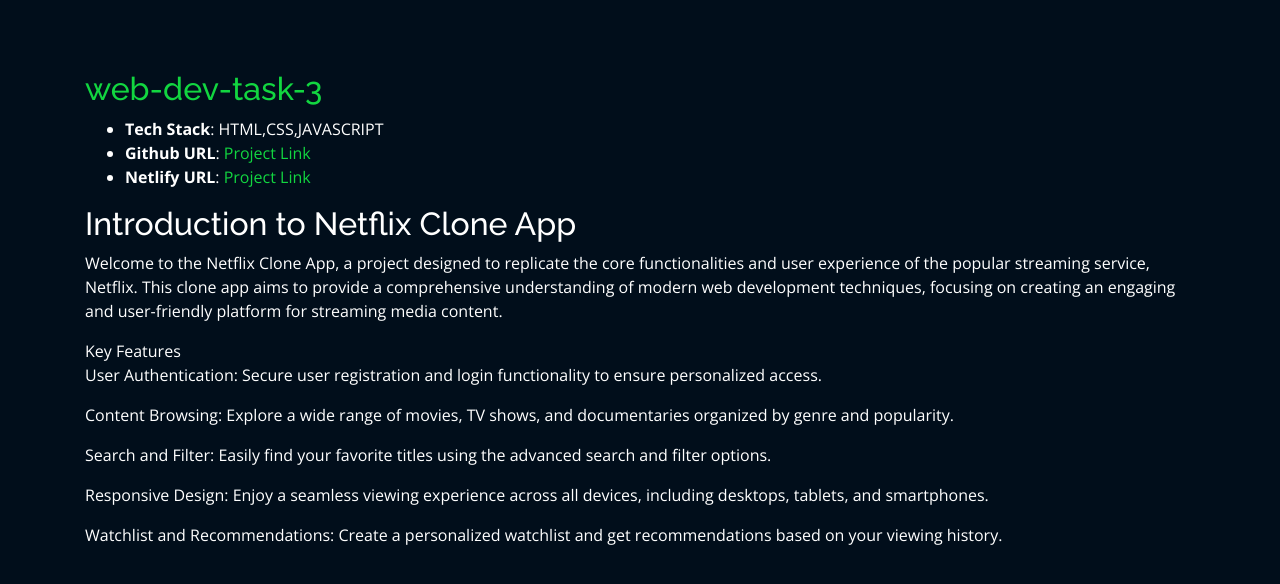
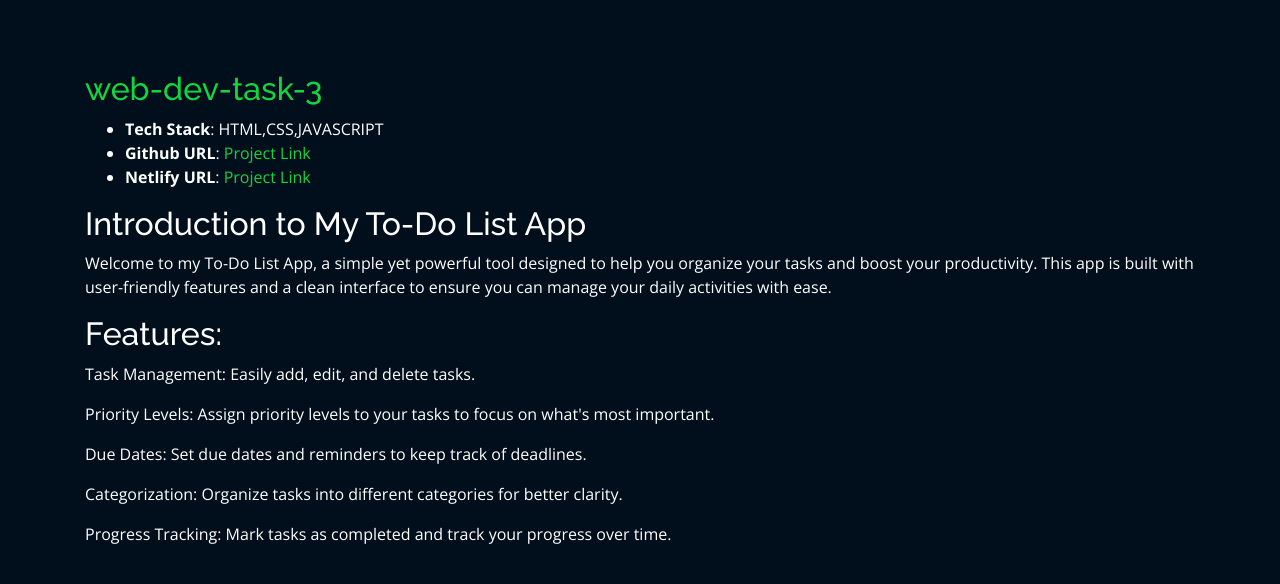
Before and after one commit to yssnprasad/my_portfolio, a plain HTML site: page projects/web-dev-task-3.html in a window 1280 px wide. Drawn offline with nearby package versions, Linux system fonts and the light colour scheme.

Commit message:
Update web-dev-task-3.html

```diff
--- a/projects/web-dev-task-3.html
+++ b/projects/web-dev-task-3.html
@@ -59,15 +59,15 @@
 
                         </ul>
 
-<h2>Introduction to Netflix Clone App</h2>
-                <p>Welcome to the Netflix Clone App, a project designed to replicate the core functionalities and user experience of the popular streaming service, Netflix. This clone app aims to provide a comprehensive understanding of modern web development techniques, focusing on creating an engaging and user-friendly platform for streaming media content.</p>
+<h2>Introduction to My To-Do List App</h2>
+<p>Welcome to my To-Do List App, a simple yet powerful tool designed to help you organize your tasks and boost your productivity. This app is built with user-friendly features and a clean interface to ensure you can manage your daily activities with ease.</p>
 
-                <h>Key Features</h>
-<p>User Authentication: Secure user registration and login functionality to ensure personalized access.</p>
-<p>Content Browsing: Explore a wide range of movies, TV shows, and documentaries organized by genre and popularity.</p>
-<p>Search and Filter: Easily find your favorite titles using the advanced search and filter options.</p>
-<p>Responsive Design: Enjoy a seamless viewing experience across all devices, including desktops, tablets, and smartphones.</p>
-<p>Watchlist and Recommendations: Create a personalized watchlist and get recommendations based on your viewing history.</p>
+<h2>Features:</h2>
+<p>Task Management: Easily add, edit, and delete tasks.</p>
+<p>Priority Levels: Assign priority levels to your tasks to focus on what's most important.</p>
+<p>Due Dates: Set due dates and reminders to keep track of deadlines.</p>
+<p>Categorization: Organize tasks into different categories for better clarity.</p>
+<p>Progress Tracking: Mark tasks as completed and track your progress over time.</p>
                     </div>
 
                 </div>
```
